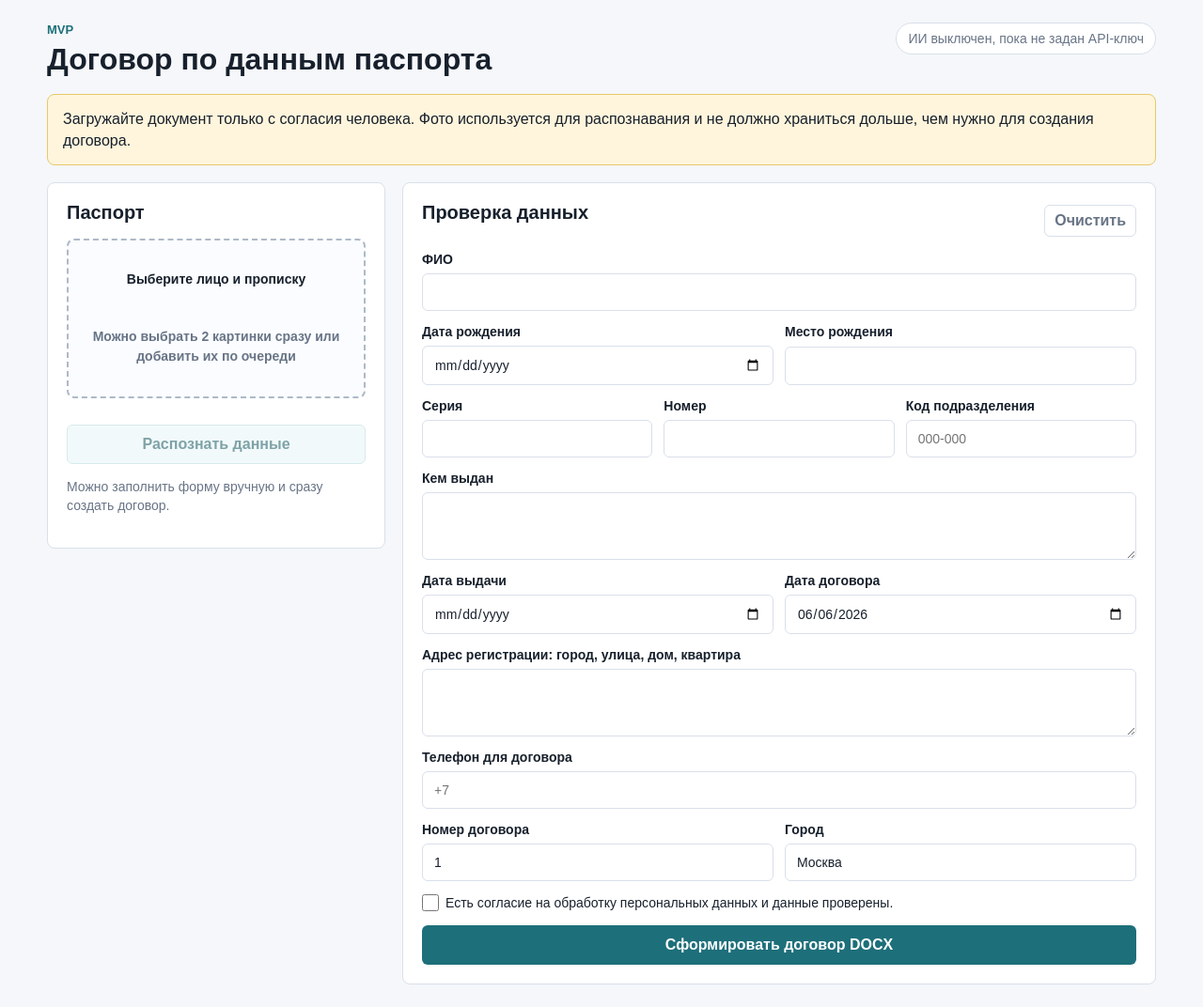
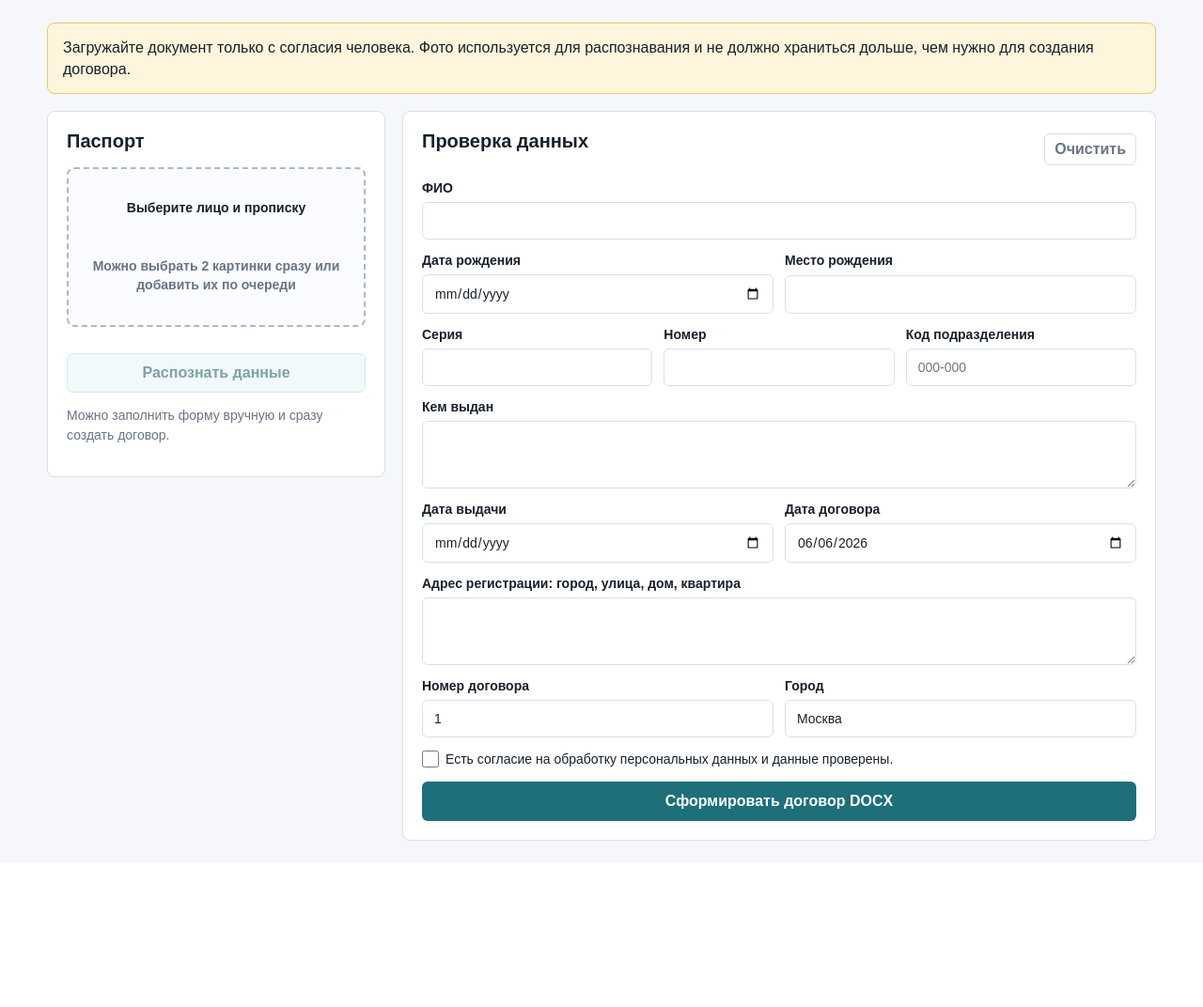
Before and after one commit to sagioa3024/passport-contract-ocr, a PHP site: page / in a window 1280 px wide. Shown: the whole page at 94% size. After the commit the page ends 895 px from the top, so only its background shows below. Run offline with PHP 8.4, Linux system fonts and the light colour scheme.

Commit message:
Restore compact contract interface

```diff
--- a/public_html/index.php
+++ b/public_html/index.php
@@ -12,14 +12,6 @@ $today = date('Y-m-d');
 <body>
   <main class="app-shell">
     <section class="workspace">
-      <header class="topbar">
-        <div>
-          <p class="eyebrow">MVP</p>
-          <h1>Договор по данным паспорта</h1>
-        </div>
-        <span class="status" id="aiStatus">ИИ выключен, пока не задан API-ключ</span>
-      </header>
-
       <div class="notice">
         Загружайте документ только с согласия человека. Фото используется для распознавания и не должно храниться дольше, чем нужно для создания договора.
       </div>
@@ -96,11 +88,6 @@ $today = date('Y-m-d');
               <textarea name="registration_address" rows="3"></textarea>
             </label>
 
-            <label>
-              Телефон для договора
-              <input name="phone" type="tel" placeholder="+7">
-            </label>
-
             <div class="grid two">
               <label>
                 Номер договора
```
